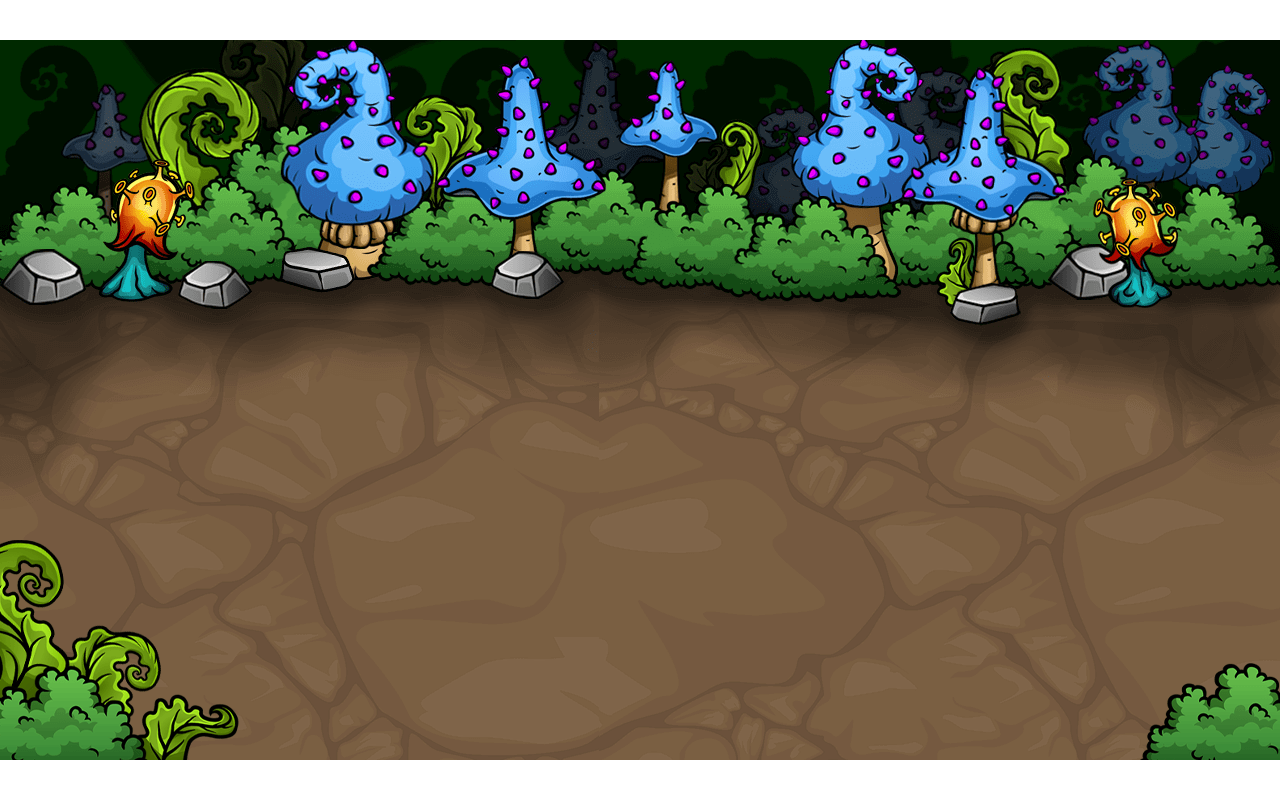
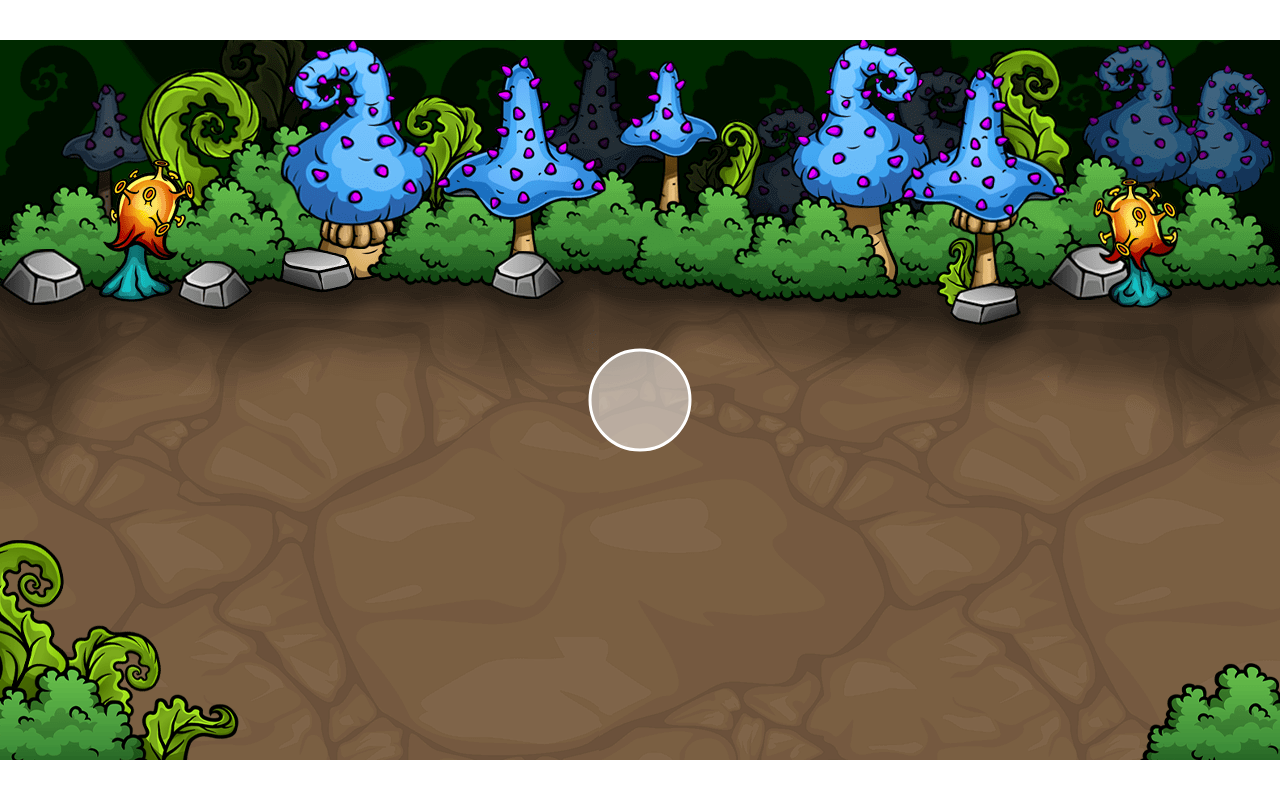
Before and after one commit to ebssgd/JSGame, a plain HTML site: page index.html in a window 1280 px wide. Drawn offline with Linux system fonts and the light colour scheme.

Commit message:
Player location and mouse controls

```diff
--- a/script.js
+++ b/script.js
@@ -4,13 +4,25 @@ window.addEventListener('load', function(){
     canvas.width = 1280;
     canvas.height = 720;
 
+    ctx.fillStyle = 'white';
+    ctx.lineWidth = 3;
+    ctx.strokeStyle = 'white';
+
     class Player {
         constructor(game){
             this.game = game;
+            this.collisionX = this.game.width * 0.5;
+            this.collisionY = this.game.height * 0.5;
+            this.collisionRadius = 50;
         }
         draw(context){
             context.beginPath();
-            context.arc();
+            context.arc(this.collisionX, this.collisionY, this.collisionRadius, 0, Math.PI * 2);
+            context.save();
+            context.globalAlpha = 0.5;
+            context.fill();
+            context.restore();
+            context.stroke();
         }
     }
 
@@ -20,10 +32,40 @@ window.addEventListener('load', function(){
             this.width = this.canvas.width;
             this.height = this.canvas.height;
             this.player = new Player(this);
+            this.mouse = {
+                x: this.width * 0.5,
+                y: this.height * 0.5,
+                pressed: false
+            }
+
+            //event listeners
+            window.addEventListener('mousedown', e => {
+                this.mouse.x = e.offsetX;
+                this. mouse.y = e.offsetY;
+                this.mouse.pressed = true;
+            });
+            window.addEventListener('mouseup', e => {
+                this.mouse.x = e.offsetX;
+                this. mouse.y = e.offsetY;
+                this.mouse.pressed = false;
+            });
+            window.addEventListener('mousemove', e => {
+                this.mouse.x = e.offsetX;
+                this. mouse.y = e.offsetY;
+                console.log(this.mouse.x);
+                //this.mouse.pressed = false;
+            });
+        }
+
+
+
+        render(context){
+            this.player.draw(context);
         }
     }
 
     const game = new Game(canvas);
+    game.render(ctx);
     console.log(game);
 
     function animate(){
--- a/style.css
+++ b/style.css
@@ -17,4 +17,5 @@
     top: 50%;
     left: 50%;
     transform: translate(-50%, -50%);
+    pointer-events: none;
 }
```
